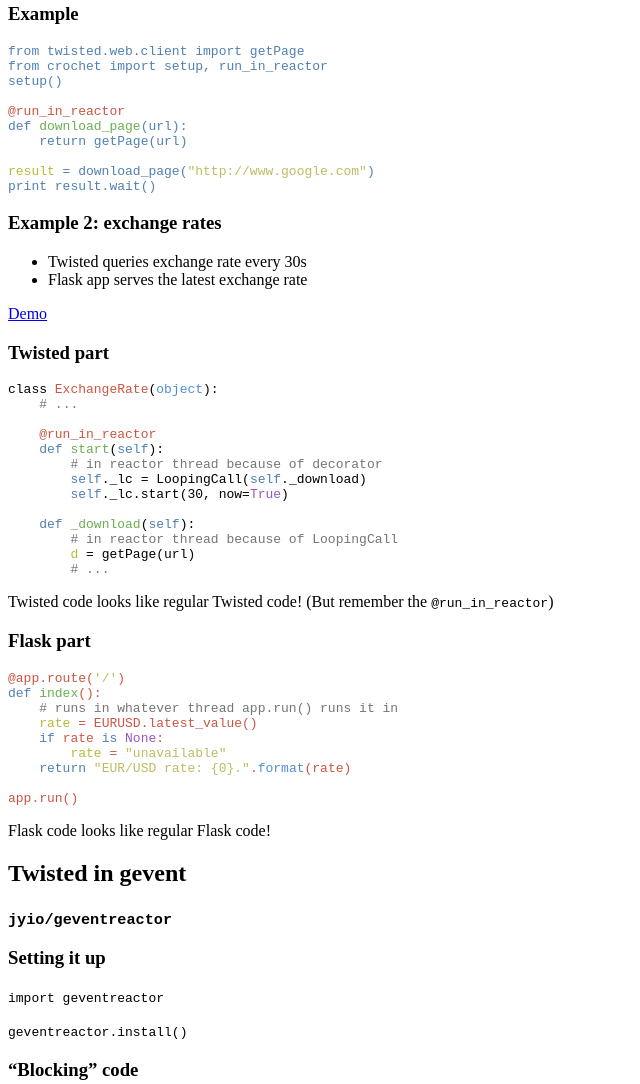
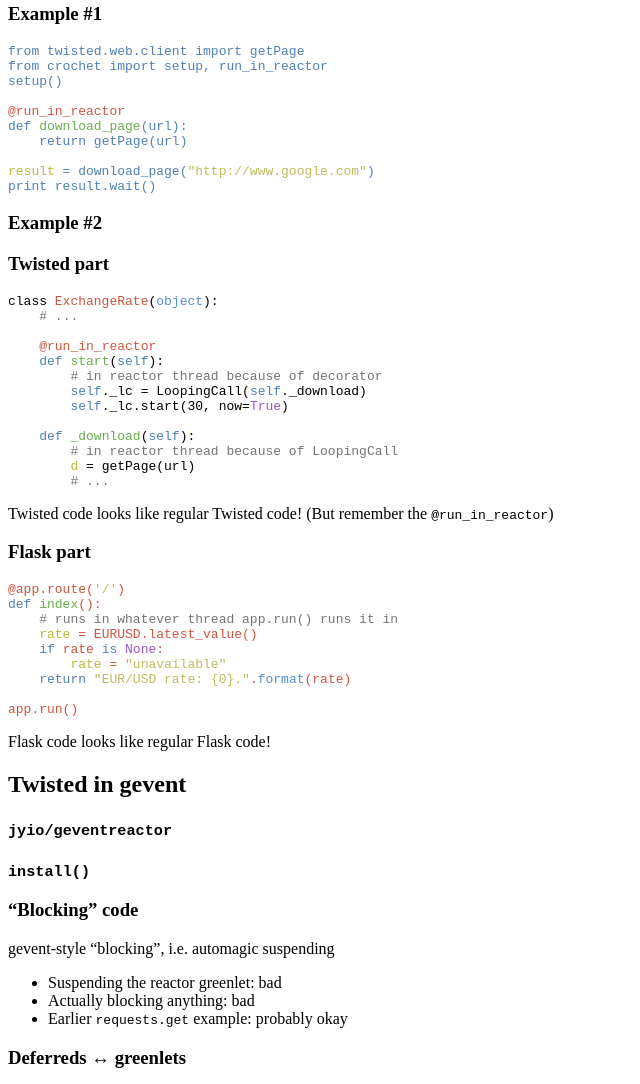
Before and after one commit to lvh/TwistedMixing, a plain HTML site: page index.html in a window 1280 px wide. Shown: the part 6882-7966 px from the top of the page, without its empty margins (0-640 px from the left). Drawn offline with Linux system fonts and the light colour scheme.

Commit message:
More minor tweaks

```diff
--- a/index.html
+++ b/index.html
@@ -520,7 +520,7 @@
 </section>
 <section id="sec-5-5" >
 
-<h3>Example</h3>
+<h3>Example #1</h3>
 <div class="org-src-container">
 
 <pre  class="src src-python><span style="color: #5180b3;">from</span> twisted.web.client <span style="color: #5180b3;">import</span> getPage
@@ -538,17 +538,7 @@
 </section>
 <section id="sec-5-6" >
 
-<h3>Example 2: exchange rates</h3>
-<ul class="org-ul">
-<li>Twisted queries exchange rate every 30s
-</li>
-<li>Flask app serves the latest exchange rate
-</li>
-</ul>
-
-<p>
-<a href="media/twistycrochet-demo.mp4">Demo</a>
-</p>
+<h3>Example #2</h3>
 </section>
 <section id="sec-5-7" >
 
@@ -614,14 +604,7 @@
 </section>
 <section id="sec-6-2" >
 
-<h3>Setting it up</h3>
-<p>
-<code>import geventreactor</code>
-</p>
-
-<p>
-<code>geventreactor.install()</code>
-</p>
+<h3><code>install()</code></h3>
 </section>
 <section id="sec-6-3" >
 
```
Also changed, not shown: 1 other file.
